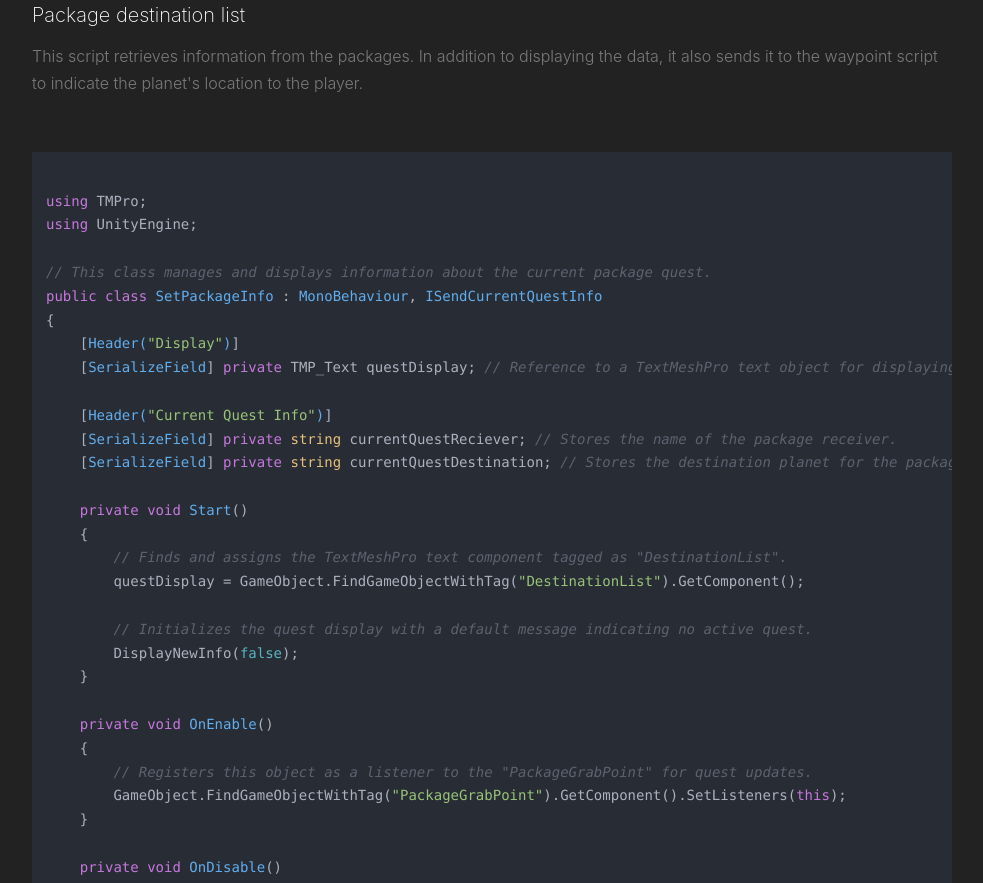
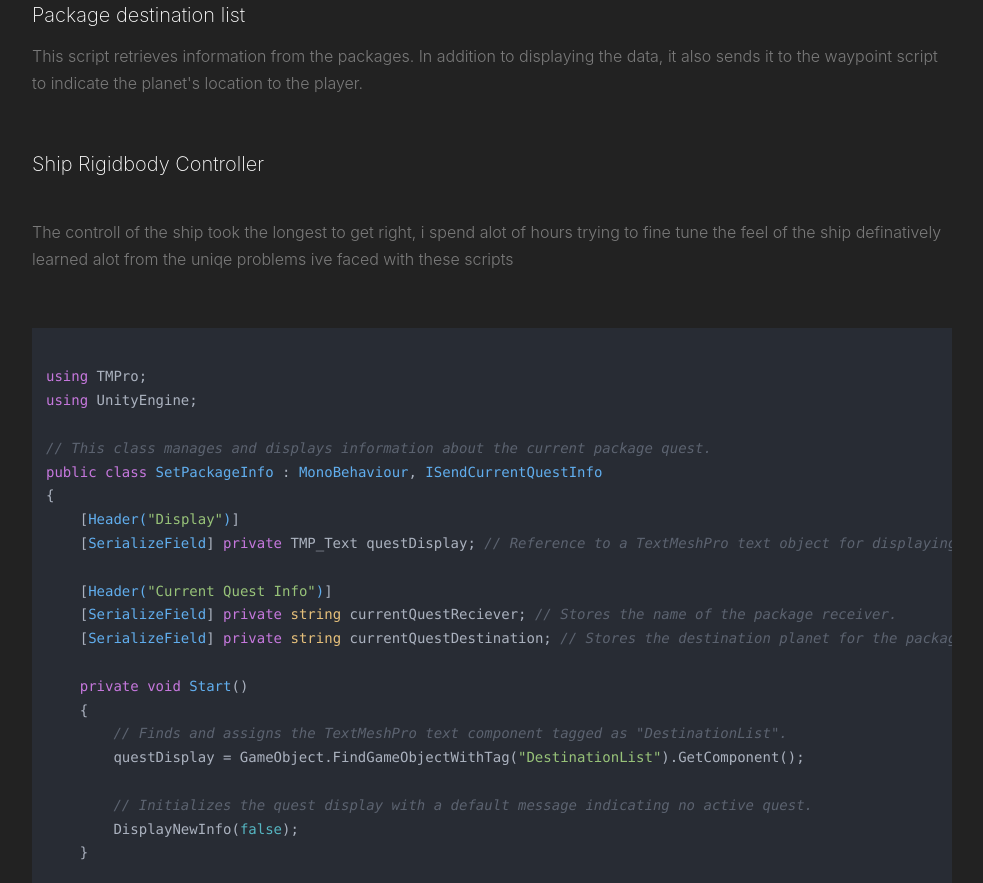
Before and after one commit to Lamzka/RaymondBesson.github.io, a plain HTML site: page SpaceDeliverer.html in a window 1280 px wide. Shown: the part 5606-6489 px from the top of the page, without its empty margins (148-1131 px from the left). Drawn offline with nearby package versions, Linux system fonts and the light colour scheme.

Commit message:
little pogress, not much

```diff
--- a/SpaceDeliverer.html
+++ b/SpaceDeliverer.html
@@ -228,6 +228,14 @@ public class SteeringWheelInput : WheelInputSubject
 <br>
 <br>
 <br>
+                    <h5 class="site-heading mb-3">Ship Rigidbody Controller</h5>
+                    <br>
+					<h7 class="site-heading mb-3">The controll of the ship took the longest to get right, i spend alot of hours trying to fine tune the feel of the ship</h7>
+					<h7 class="site-heading mb-3">definatively learned alot from the uniqe problems ive faced with these scripts </h7>
+<br>
+<br>
+<br>
+
 <pre><code class="language-csharp">
 using TMPro;
 using UnityEngine;
```
Also changed, not shown: CardJumper.html (+1 -1 lines), index.html (+1 -1 lines).
